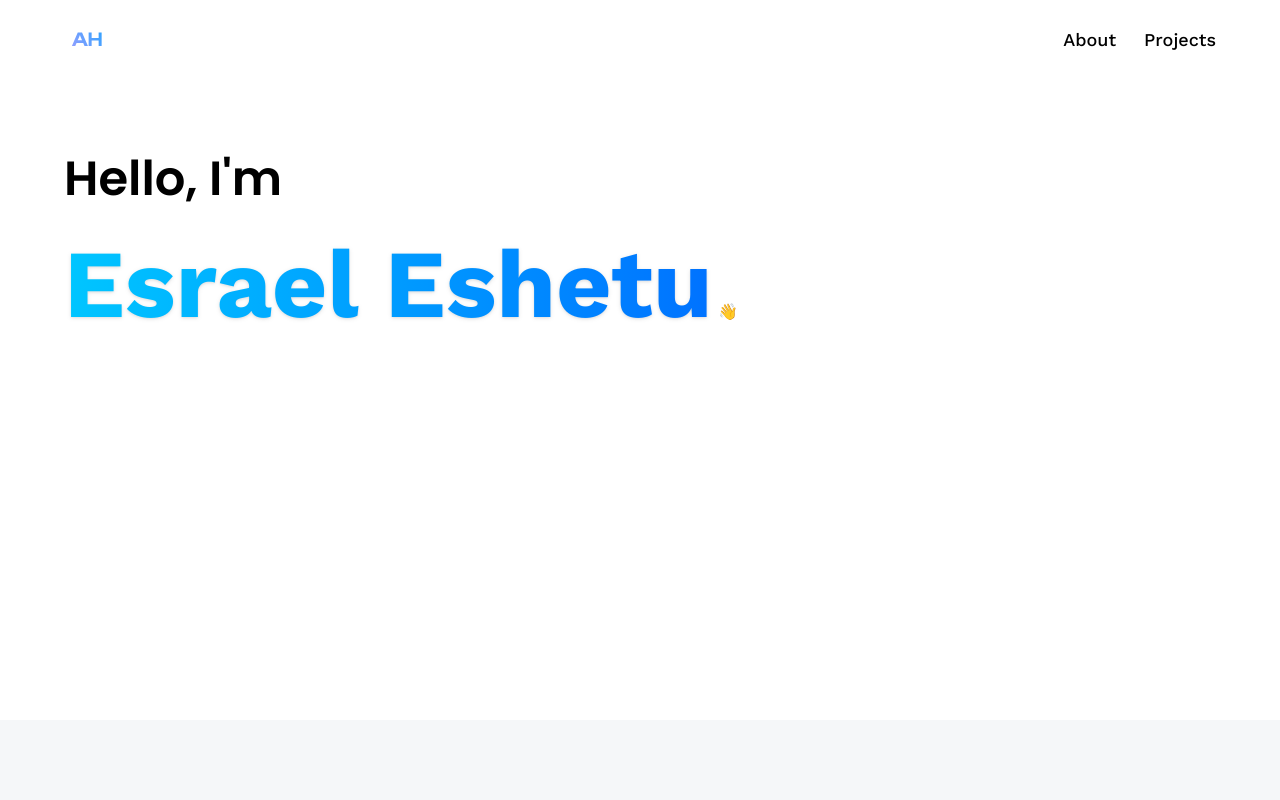
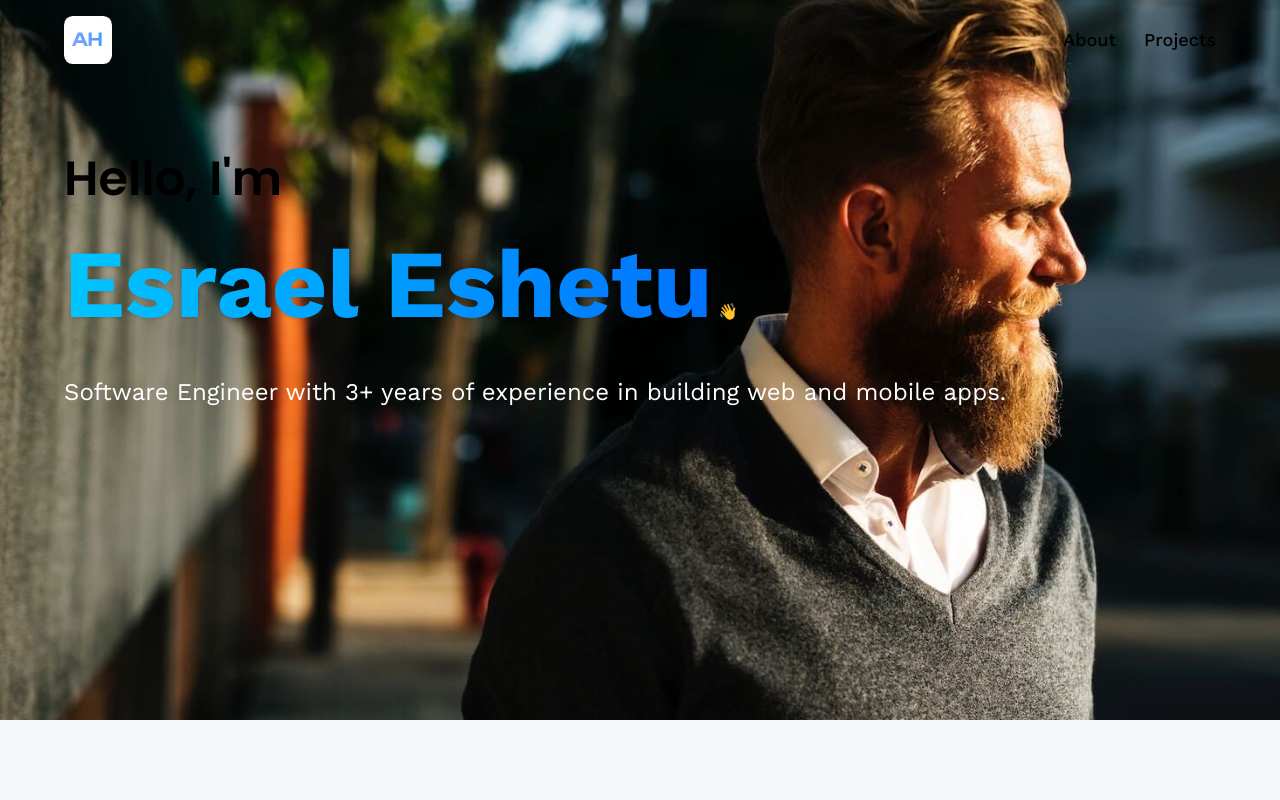
Before and after one commit to getsh91/my_portfolio, a React (Vite) app: page / in a window 1280 px wide. Shown: the top 800 px of the page. Built offline with nearby package versions, Linux system fonts and the light colour scheme; no server answers.

Commit message:
index.css change

```diff
--- a/src/index.css
+++ b/src/index.css
@@ -1,3 +1,4 @@
+
 @import url("https://fonts.googleapis.com/css2?family=Poppins:wght@100;200;300;400;500;600;700;800;900&family=Work+Sans:wght@100;200;300;400;500;600;700;800;900&display=swap");
 
 @tailwind base;
@@ -167,6 +168,12 @@
 .block-container:hover > .btn-front {
   transform: translateZ(80px) translateY(-5px) rotateX(15deg) rotateY(15deg);
 }
+.home_back{
+  background-image: url("./assets/images/header.jpg");
+  background-size: cover;
+  background-position: center;
+  background-repeat: no-repeat;
+}
 
 /* Neo Brutalism */
 .neo-brutalism-blue {
```
